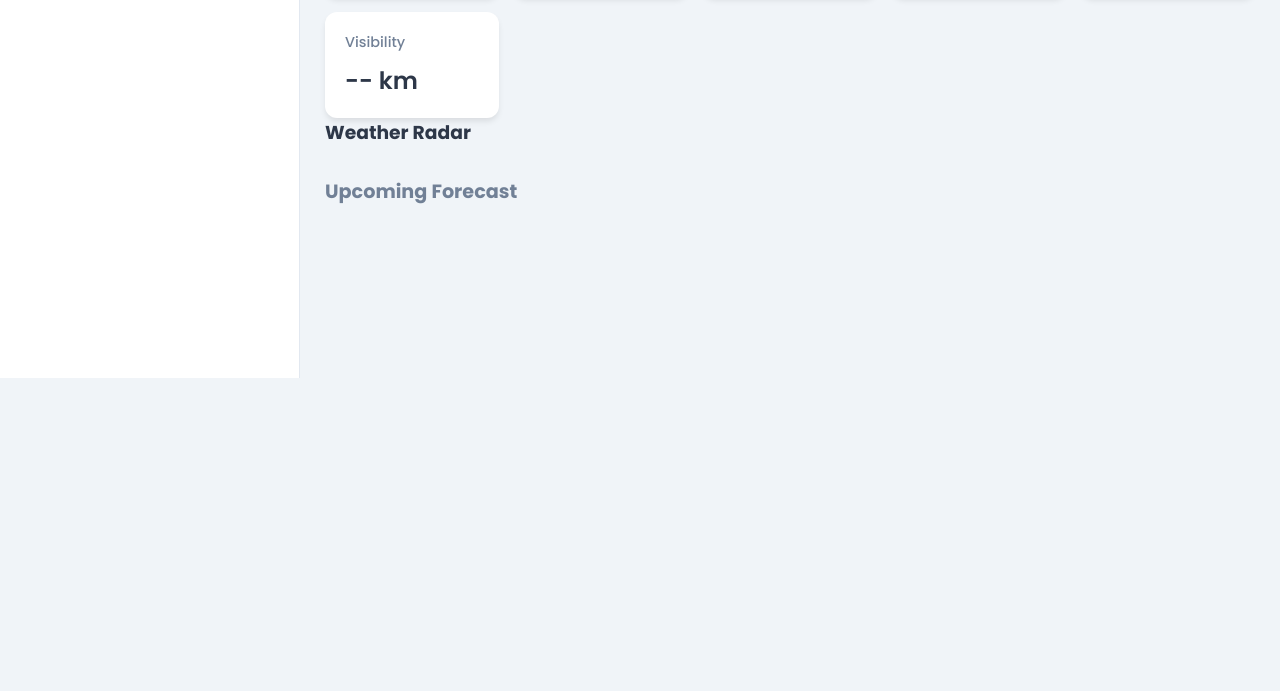
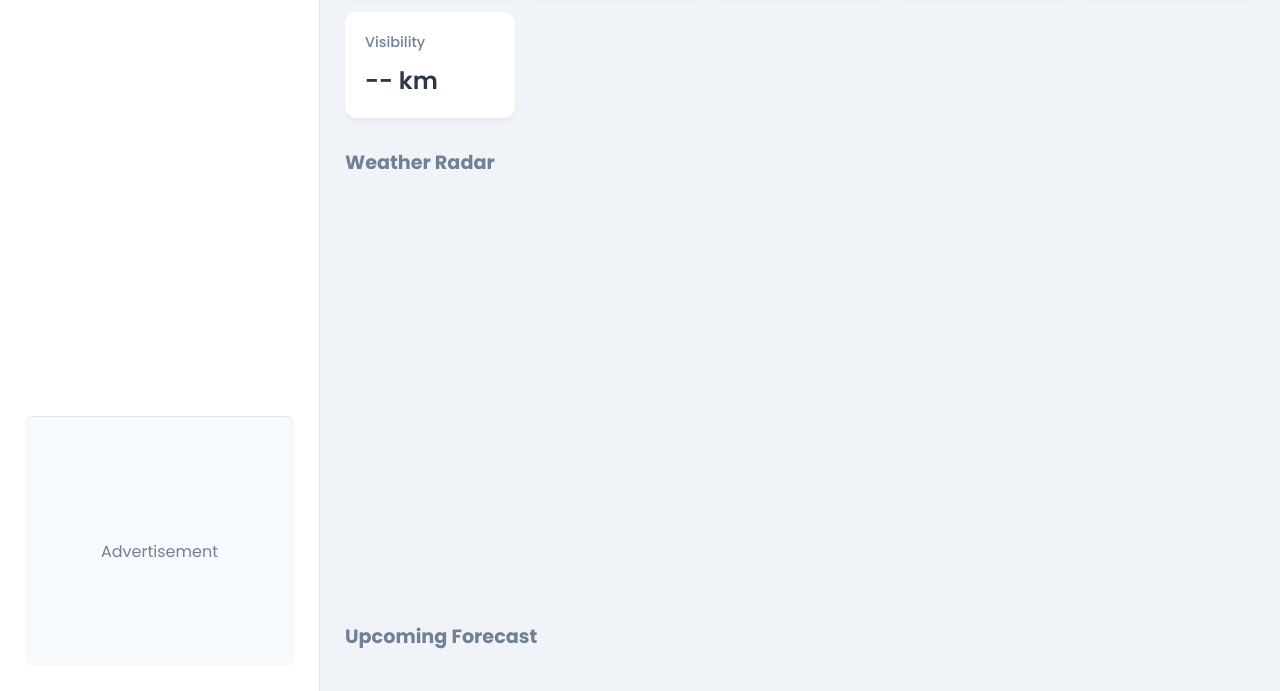
Before and after one commit to rdx0090/ILoveWeather-, a plain HTML site: page index.html in a window 1280 px wide. Shown: the part 422-1113 px from the top of the page. Before the commit the page ends 800 px from the top, so only its background shows below. Drawn offline with nearby package versions, Linux system fonts and the light colour scheme; no server answers.

Commit message:
Update style.css

```diff
--- a/style.css
+++ b/style.css
@@ -1,41 +1,21 @@
-:root { /* Light Theme (Default) */
-    --bg-color: #f0f4f8;
-    --sidebar-bg: #ffffff;
-    --card-bg: #ffffff;
-    --text-primary: #2d3748;
-    --text-secondary: #718096;
-    --border-color: #e2e8f0;
-    --shadow-color: rgba(0, 0, 0, 0.1);
+:root {
+    --bg-color: #f0f4f8; --sidebar-bg: #ffffff; --card-bg: #ffffff;
+    --text-primary: #2d3748; --text-secondary: #718096;
+    --border-color: #e2e8f0; --shadow-color: rgba(0, 0, 0, 0.05);
     --accent-color: #3182ce;
 }
-/* Dark Theme Variables can be added later */
-
 * { margin: 0; padding: 0; box-sizing: border-box; }
-body {
-    font-family: 'Poppins', sans-serif;
-    background-color: var(--bg-color);
-    color: var(--text-primary);
-    transition: background-color 0.3s ease;
-}
+body { font-family: 'Poppins', sans-serif; background-color: var(--bg-color); color: var(--text-primary); }
 .main-container { display: flex; min-height: 100vh; }
 .sidebar {
-    width: 300px;
-    background-color: var(--sidebar-bg);
-    padding: 25px;
-    border-right: 1px solid var(--border-color);
-    display: flex; flex-direction: column;
+    width: 320px; background-color: var(--sidebar-bg); padding: 25px;
+    border-right: 1px solid var(--border-color); display: flex; flex-direction: column;
 }
-.content-area {
-    flex-grow: 1;
-    padding: 25px;
-    background-color: var(--bg-color);
-    position: relative;
-}
+.content-area { flex-grow: 1; padding: 25px; background-color: var(--bg-color); position: relative; }
 #logoLink { display: flex; align-items: center; gap: 10px; text-decoration: none; margin-bottom: 30px; }
 #headerIcon { height: 40px; }
 .logo-title-group { display: flex; align-items: center; gap: 4px; font-size: 1.5rem; font-weight: 700; color: var(--text-primary); }
 .logo-heart-icon { color: #e53e3e; font-size: 1.2rem; }
-
 .search-container { position: relative; margin-bottom: 20px; }
 #city-input {
     width: 100%; padding: 12px 15px; font-size: 1rem;
@@ -50,14 +30,17 @@ body {
 }
 .autocomplete-item { padding: 10px 15px; cursor: pointer; }
 .autocomplete-item:hover { background-color: var(--bg-color); }
-
 #my-location-btn {
-    width: 100%; padding: 12px; border-radius: 8px;
-    border: none; background-color: var(--accent-color);
-    color: white; font-size: 1rem; font-weight: 500;
-    cursor: pointer; display: flex; align-items: center; justify-content: center; gap: 8px;
+    width: 100%; padding: 12px; border-radius: 8px; border: none; background-color: var(--accent-color);
+    color: white; font-size: 1rem; font-weight: 500; cursor: pointer;
+    display: flex; align-items: center; justify-content: center; gap: 8px;
 }
-#my-location-btn i { font-size: 1.1rem; }
+.ad-container {
+    margin-top: auto; padding-top: 20px; border-top: 1px solid var(--border-color);
+    display: flex; justify-content: center; align-items: center;
+    min-height: 250px; background-color: #f7fafc; border-radius: 8px;
+    color: var(--text-secondary);
+}
 
 #weather-dashboard.hidden, #loader.hidden { display: none; }
 .loader {
@@ -76,30 +59,30 @@ body {
 #temperature { font-size: 3.5rem; font-weight: 700; }
 #weather-description { font-size: 1.2rem; color: var(--text-secondary); text-transform: capitalize; }
 
-.details-section, .forecast-section { margin-top: 30px; }
-.details-section h3, .forecast-section h3 { font-size: 1.2rem; margin-bottom: 15px; color: var(--text-secondary); }
-.highlights-grid, .forecast-container { display: grid; grid-template-columns: repeat(auto-fit, minmax(150px, 1fr)); gap: 15px; }
-.highlight-card {
-    background-color: var(--card-bg); border-radius: 12px; padding: 20px;
-    box-shadow: 0 4px 6px -1px var(--shadow-color);
-}
+.details-section, .forecast-section, .map-section { margin-top: 30px; }
+.details-section h3, .forecast-section h3, .map-section h3 { font-size: 1.2rem; margin-bottom: 15px; color: var(--text-secondary); }
+.highlights-grid { display: grid; grid-template-columns: repeat(auto-fit, minmax(150px, 1fr)); gap: 15px; }
+.highlight-card { background-color: var(--card-bg); border-radius: 12px; padding: 20px; box-shadow: 0 4px 6px -1px var(--shadow-color); }
 .highlight-card h4 { font-size: 0.9rem; color: var(--text-secondary); margin-bottom: 10px; font-weight: 500; }
 .highlight-card p { font-size: 1.5rem; font-weight: 600; }
 
 #aqi-card, #uv-card { text-align: center; }
 .aqi-value, .uv-value {
-    width: 80px; height: 80px; border-radius: 50%;
-    display: flex; align-items: center; justify-content: center;
-    font-size: 2rem; font-weight: 700; margin: 0 auto 10px;
+    width: 80px; height: 80px; border-radius: 50%; display: flex; align-items: center;
+    justify-content: center; font-size: 2rem; font-weight: 700; margin: 0 auto 10px;
 }
 .aqi-value { background-color: #a8d08d; color: white; }
 .uv-value { background-color: #f7d070; color: #444; }
 
+#map { height: 400px; border-radius: 12px; z-index: 1; }
+
+.forecast-container { display: grid; grid-template-columns: repeat(auto-fit, minmax(120px, 1fr)); gap: 15px; }
 .forecast-card { text-align: center; }
 .forecast-card img { width: 50px; height: 50px; }
 .forecast-card .day { font-weight: 600; }
 .forecast-card .temp { color: var(--text-secondary); }
 
+@media (max-width: 992px) { .sidebar { width: 280px; } }
 @media (max-width: 768px) {
     .main-container { flex-direction: column; }
     .sidebar { width: 100%; border-right: none; border-bottom: 1px solid var(--border-color); }
```
